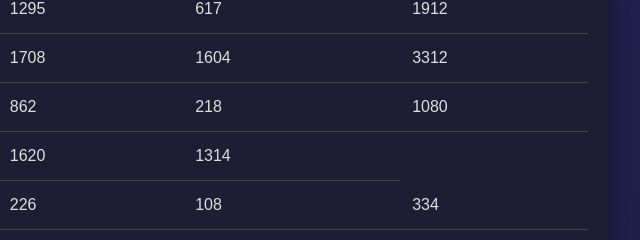
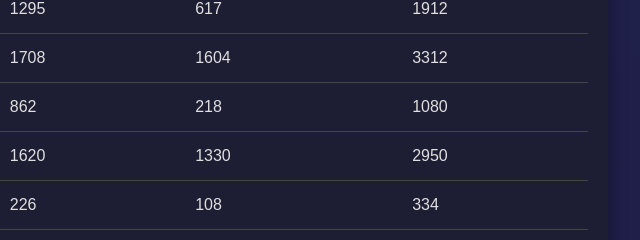
Before and after one commit to duhsaka759/mbocwwb, a plain HTML site: page index.html in a window 1280 px wide. Shown: the part 1619-1859 px from the top of the page, 480-1120 px from the left. Drawn offline with nearby package versions, Linux system fonts and the light colour scheme.

Commit message:
Update index.html

```diff
--- a/index.html
+++ b/index.html
@@ -212,7 +212,7 @@
                 <tr><td>Kolasib</td><td>1295</td><td>617</td><td>1912</td></tr>
                 <tr><td>Mamit</td><td>1708</td><td>1604</td><td>3312</td></tr>
                 <tr><td>Lunglei</td><td>862</td><td>218</td><td>1080</td></tr>
-                <tr><td>Champhai</td><td>1620</td><td>1314
+                <tr><td>Champhai</td><td>1620</td><td>1330</td><td>2950</td></tr>
                 <tr><td>Siaha</td><td>226</td><td>108</td><td>334</td></tr>
                 <tr><td><strong>Total</strong></td><td><strong>18116</strong></td><td><strong>18800</strong></td><td><strong>36916</strong></td></tr>
             </tbody>
```
